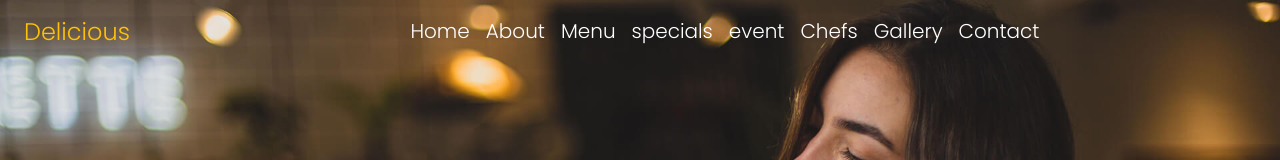
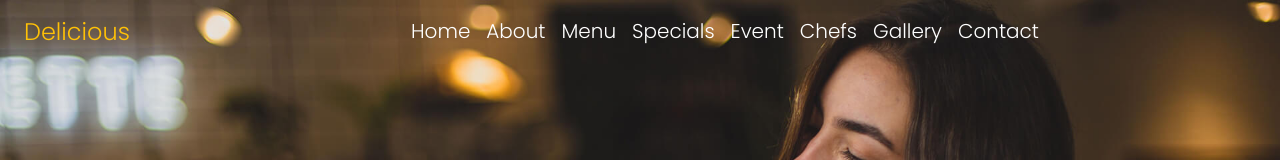
Before and after one commit to vikash0p/hotal, a Next.js app: page / in a window 1280 px wide. Shown: the top 160 px of the page. Built offline with nearby package versions, Linux system fonts and the light colour scheme.

Commit message:
navbar edit

```diff
--- a/src/components/Navbar.js
+++ b/src/components/Navbar.js
@@ -19,11 +19,11 @@ const links = [
   },
   {
     href: '#specials',
-    name: 'specials'
+    name: 'Specials'
   },
   {
     href: '#event',
-    name: 'event'
+    name: 'Event'
   },
   {
     href: '#chefs',
```
